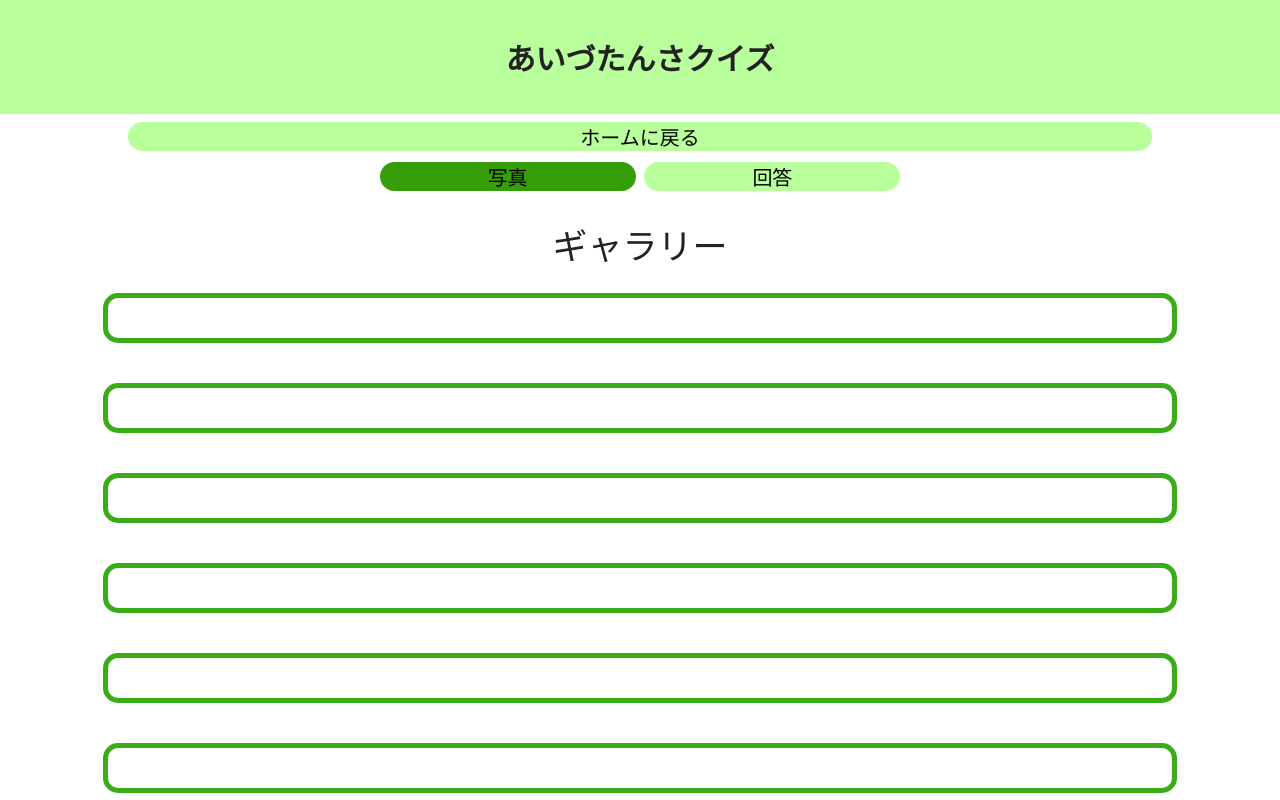
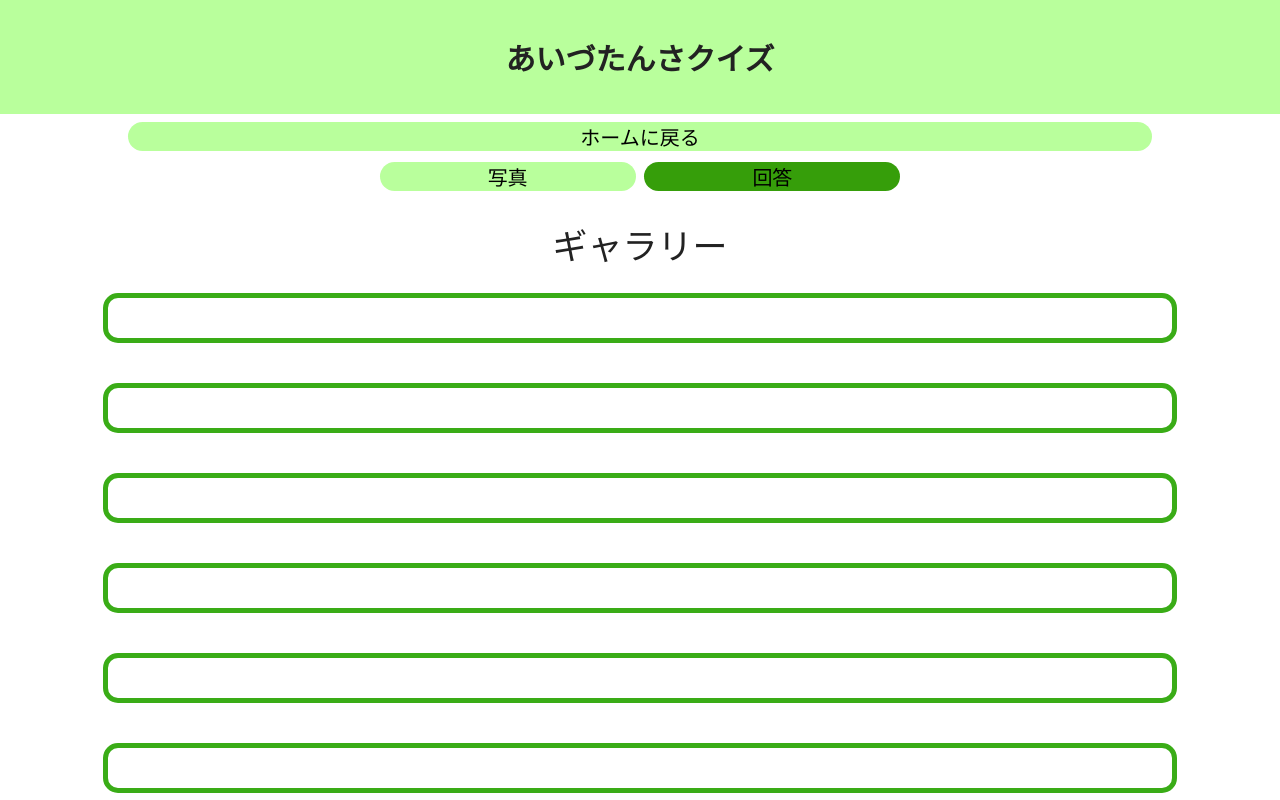
Before and after one commit to maguro-alternative/practical2022_a_final, a Next.js app: page /gallery-screen2 in a window 1280 px wide. Shown: the top 800 px of the page. Built offline with nearby package versions, Linux system fonts and the light colour scheme; a web font is replaced by a local one.

Commit message:
ボタン・ページ修正

```diff
--- a/pages/gallery-screen1.tsx
+++ b/pages/gallery-screen1.tsx
@@ -24,9 +24,9 @@ export default function Gyallery(gallery: Mission_ans){
                 </header>
                 <a href="event"><button className="btn-sqer-box1">ホームに戻る</button></a>
                 <br />
-                <a href="#"><button className="btn-sqer-box1">写真</button></a>
+                <a href="#"><button className="btn-sqer-box2">写真</button></a>
                 &nbsp;
-                <a href="gallery-screen2"><button className="btn-sqer-box2">回答</button></a>
+                <a href="gallery-screen2"><button className="btn-sqer-box1">回答</button></a>
 
 
 
--- a/pages/gallery-screen2.tsx
+++ b/pages/gallery-screen2.tsx
@@ -31,10 +31,10 @@ export default function Home() {
                 </header>
                 <button className="btn-box" style={{ fontSize: '20px' }} onClick={backToEventPage}>ホームに戻る</button>
                 <br />
-                <a href="#"><button className="btn-sqer-box2">写真</button></a>
+
+                <a href="gallery-screen1"><button className="btn-sqer-box1">写真</button></a>
                 &nbsp;
-                <a href="gallery-screen1"><button className="btn-sqer-box1">回答</button></a>
-
+                <a href="#"><button className="btn-sqer-box2">回答</button></a>
 
                 <div style={{ margin: '24px' }}>ギャラリー</div>
                 <div className='box-text' style={{fontSize: '10px'}}></div>
```
